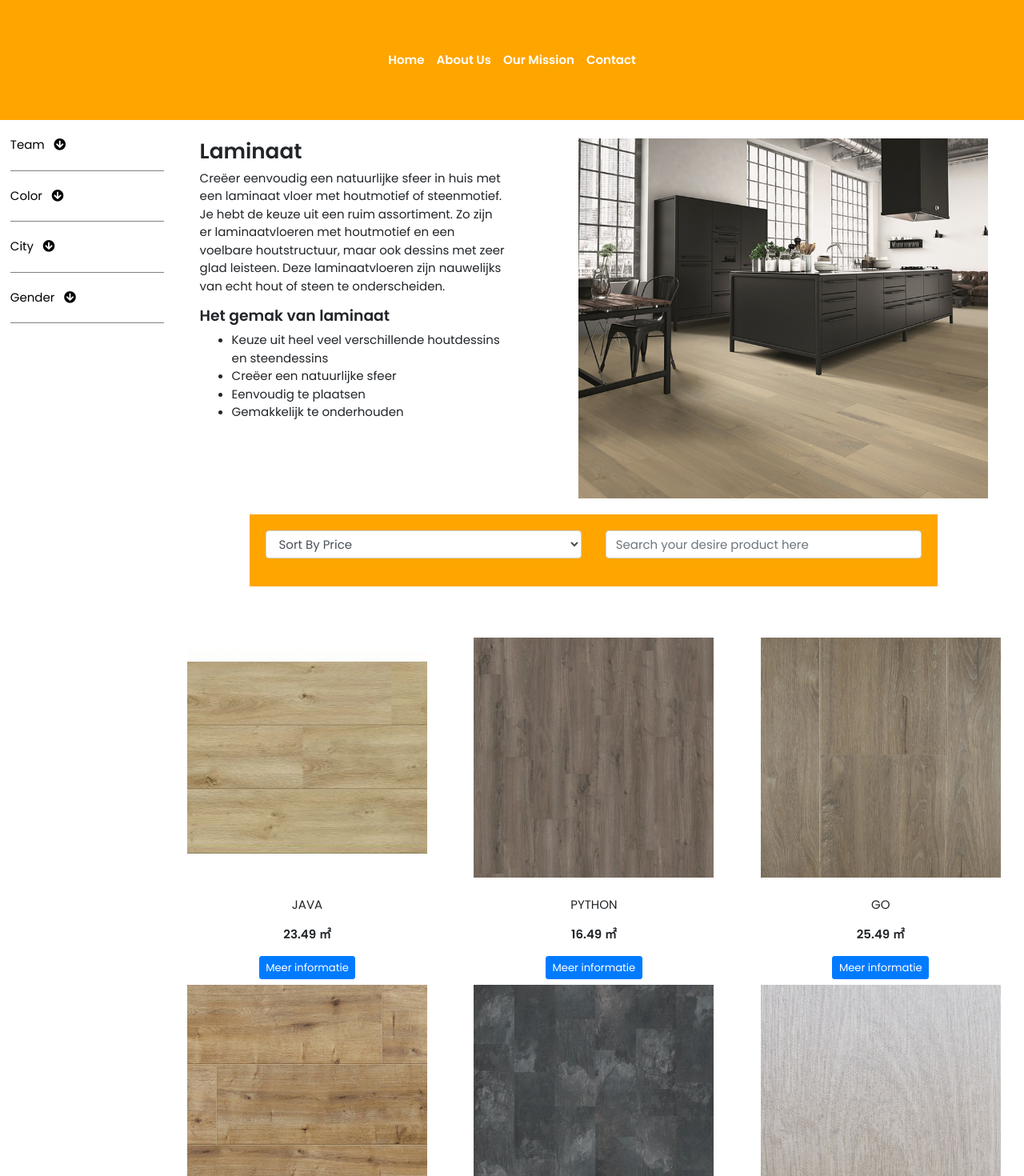
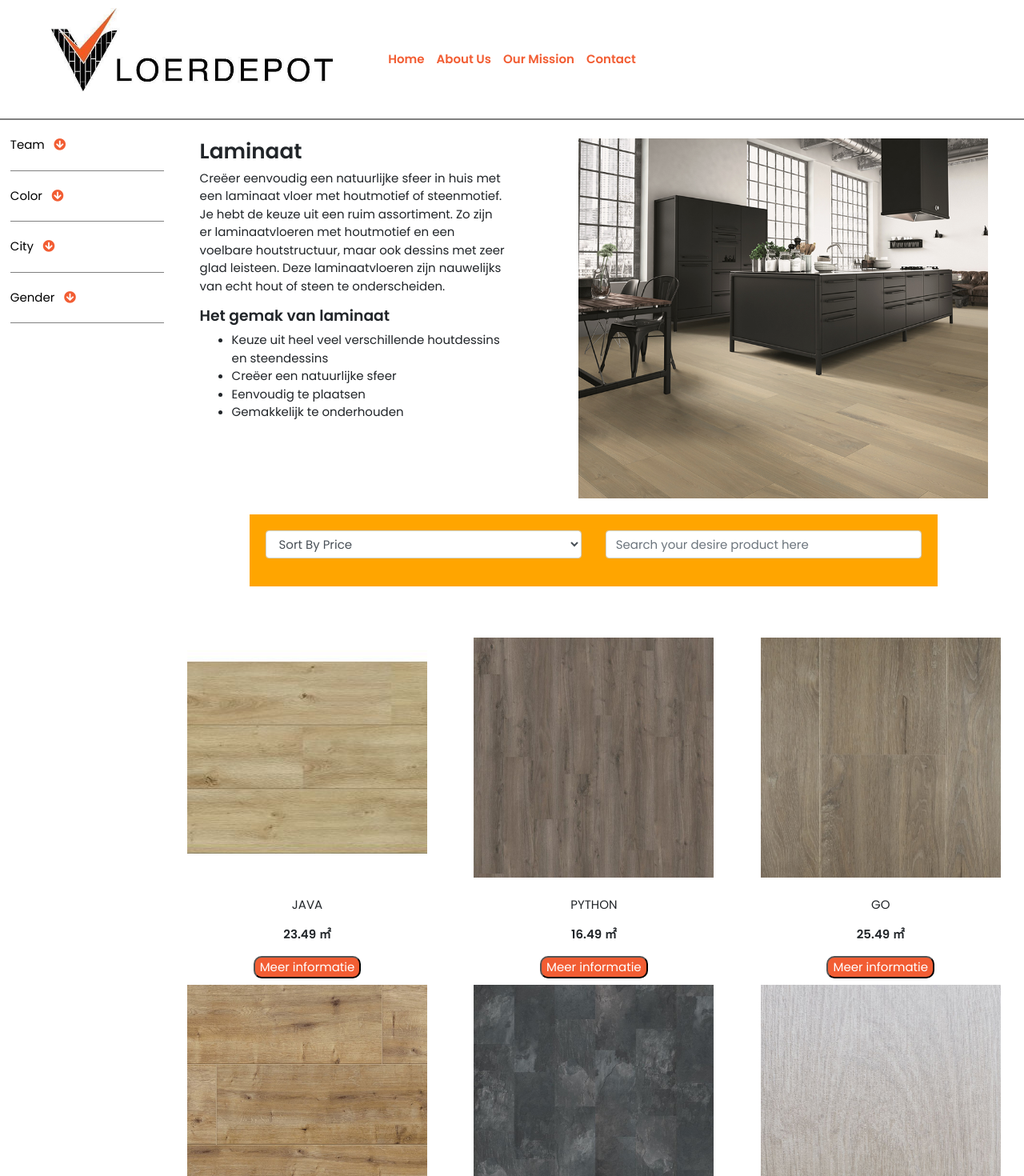
Before and after one commit to u-uysal/simulator-Ecommerce, a React (Create React App) app: page / in a window 1280 px wide. Shown: the top 1470 px of the page at 80% size. Built offline with nearby package versions, Linux system fonts and the light colour scheme.

Commit message:
add logo

```diff
--- a/src/App.css
+++ b/src/App.css
@@ -4,12 +4,19 @@
   font-size: 15px;
 }
 nav {
-  background-color: orange;
   height: 150px;
+  border-bottom: 2px solid gray;
 }
 nav li a {
-  color: white;
+  color: #f25d33;
   font-weight: bold;
+}
+.logo-img {
+  background-color: rebeccapurple;
+  position: absolute;
+  top: 10px;
+  left: 5vw;
+  width: 30vw;
 }
 .sidebar {
   position: fixed;
@@ -101,6 +108,14 @@ nav li a {
   flex-direction: column;
   margin-top: 20%;
 }
+.button-meer {
+  background-color: #f25d33;
+  color: white;
+  border-radius: 10px;
+}
+.fas {
+  color: #f25d33;
+}
 @media screen and (max-width: 950px) {
   .sidebar {
     display: flex;
--- a/src/components/Navbar.js
+++ b/src/components/Navbar.js
@@ -1,9 +1,12 @@
 import React from "react";
 import { Link } from "react-router-dom";
+import logo from "../logo.jpg";
 function Navbar() {
   return (
     <div>
       <nav className="navbar navbar-expand-sm  justify-content-center">
+        <img src={logo} class="logo-img" alt="logo" />
+
         <ul className="navbar-nav">
           <Link to="/">
             <li className="nav-item">
--- a/src/pages/Home.js
+++ b/src/pages/Home.js
@@ -18,6 +18,7 @@ export default function Home() {
   });
   const [sort, setSort] = useState([]);
   const [query, setQuery] = useState("");
+
   const handlePriceChange = (event) => {
     setSort(event.target.value);
   };
@@ -73,20 +74,24 @@ export default function Home() {
   );
   let lowestArray = [...highestArray].reverse();
 
+  let searchArry = [...filterArray].filter((item) => {
+    return item.merken.toLowerCase().indexOf(query.toLowerCase()) !== -1;
+  });
+
   let displayArray =
     sort.length === 0
-      ? filterArray
+      ? searchArry
       : sort == "lowest"
       ? lowestArray
       : sort == "highest"
       ? highestArray
       : "";
 
+  console.log(displayArray);
+  /* let ar = displayArray.map((item) => item.merken.toUpperCase());
+  console.log(ar); */
   // filter image based on search filter
 
-  /*  let displayArray = arrayOfOption.filter((item) => {
-    return item.merken.toLowerCase().indexOf(query.toLowerCase()) !== -1;
-  }); */
   return (
     <>
       <div className="container-header ">
@@ -277,10 +282,7 @@ export default function Home() {
                     </div>
                     <div className="text-center mb-2">
                       <Link to={`/${item.id}`}>
-                        <button
-                          type="button"
-                          className="btn btn-primary btn-sm mt-3 "
-                        >
+                        <button type="button" className="button-meer mt-3 ">
                           Meer informatie
                         </button>{" "}
                       </Link>
```
Also changed, not shown: src/logo.jpg (added).
